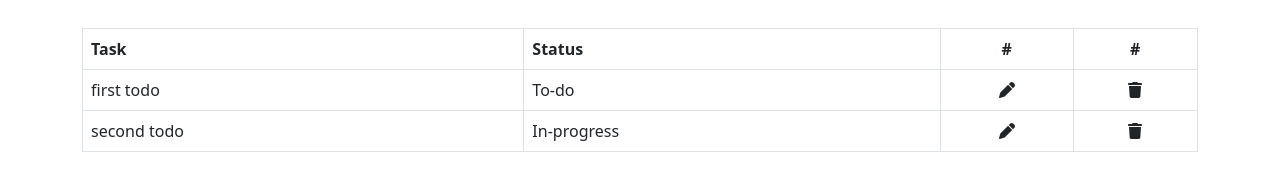
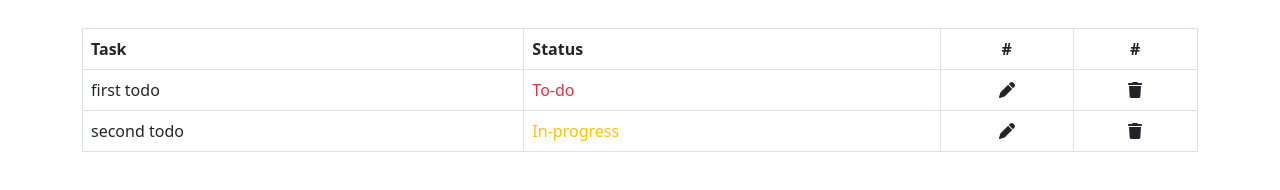
Before and after one commit to SacleuxBenoit/testvuejs, a Vue app in the folder todo-app/: page / in a window 1280 px wide. Shown: the part 154-344 px from the top of the page. Built offline with nearby package versions, Linux system fonts and the light colour scheme.

Commit message:
change color depand on status

```diff
--- a/todo-app/src/components/TodoApp.vue
+++ b/todo-app/src/components/TodoApp.vue
@@ -20,8 +20,12 @@
 
         <tbody>
           <tr v-for="(task,index) in tasks" :key="index">
-            <td>{{task.name}}</td>
-            <td><span class="pointer" @click="changeStatus(index)">{{firstCharrUpper(task.status)}}</span></td>
+            <td>
+              <span :class="{'finished': task.status === 'finish'}">{{task.name}}</span>
+            </td>
+            <td>
+              <span class="pointer" @click="changeStatus(index)" :class="{'text-danger': task.status === 'to-do','text-warning': task.status === 'in-progress','text-success': task.status === 'finish'}">{{firstCharrUpper(task.status)}}</span>
+            </td>
             <td>
               <div class="text-center" @click="editTask(index)">
                 <span class="fa fa-pen"></span>
@@ -108,4 +112,8 @@
 .pointer{
   cursor: pointer;
 }
+
+.finished{
+  text-decoration: line-through;
+}
 </style>
```
